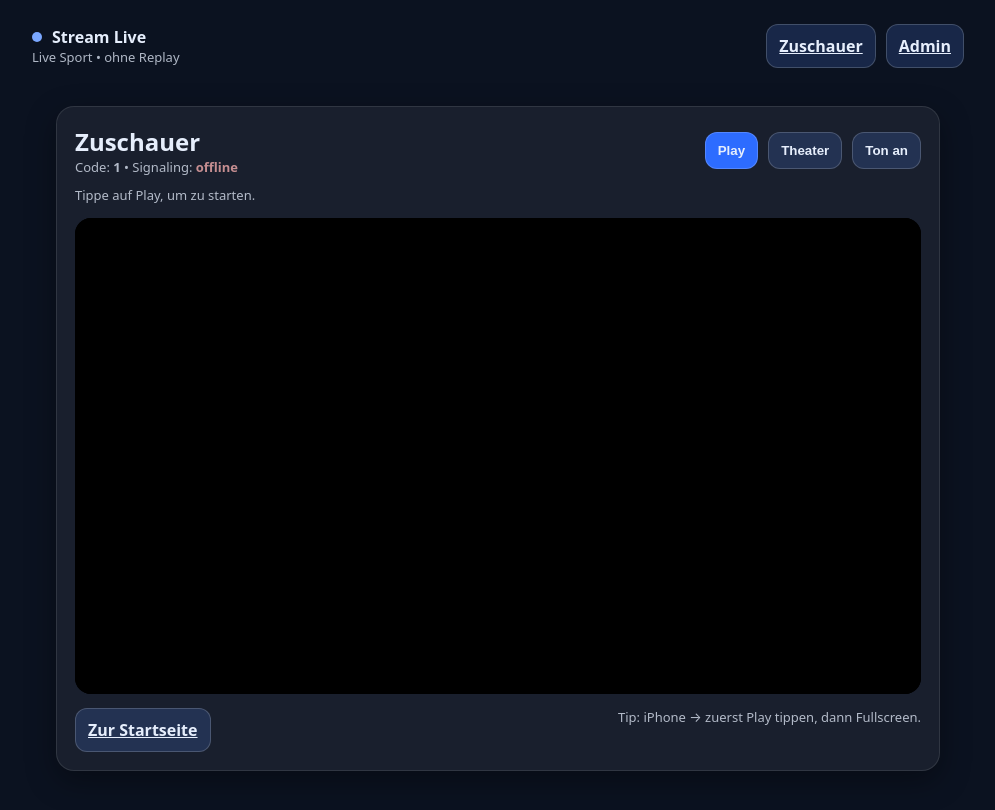
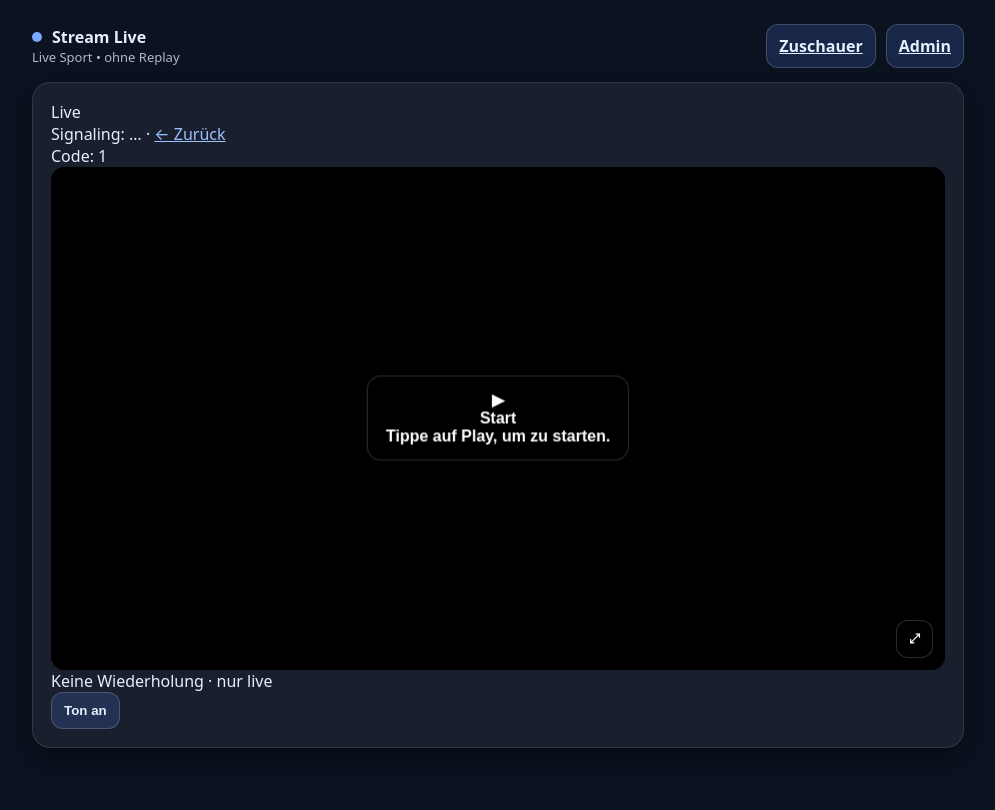
Before and after one commit to Kaiseregg/clubstream, a React (Vite) app in the folder web/: page /watch/1 in a window 1280 px wide. Shown: the top 810 px of the page, without its empty margins (142-1137 px from the left). Built offline with nearby package versions, Linux system fonts and the light colour scheme; no server answers.

Commit message:
Fix: viewer ICE send/receive + offer normalization

```diff
--- a/web/src/pages/Watch.jsx
+++ b/web/src/pages/Watch.jsx
@@ -14,17 +14,20 @@ function setViewportVhVar() {
   document.documentElement.style.setProperty("--vh", `${vh}px`);
 }
 
-function normDesc(desc, forcedType) {
-  if (!desc) return null;
-  if (typeof desc === "string") return { type: forcedType, sdp: desc };
-  if (typeof desc === "object" && desc.sdp) return desc;
+
+function normalizeSdpPayload(sdpLike) {
+  if (!sdpLike) return null;
+  if (typeof sdpLike === "string") return { type: "offer", sdp: sdpLike };
+  if (typeof sdpLike === "object" && typeof sdpLike.sdp === "string") {
+    return { type: sdpLike.type || "offer", sdp: sdpLike.sdp };
+  }
   return null;
 }
 
-function normCandidate(c) {
-  if (!c) return null;
-  if (typeof c.toJSON === "function") return c.toJSON();
-  if (typeof c === "object" && c.candidate) return c;
+function normalizeCandidatePayload(candLike) {
+  if (!candLike) return null;
+  if (typeof candLike === "string") return { candidate: candLike };
+  if (typeof candLike === "object") return candLike;
   return null;
 }
 
@@ -48,32 +51,107 @@ export default function Watch() {
   const forceRelay = useMemo(() => {
     const sp = new URLSearchParams(window.location.search);
     if (sp.get("relay") === "1") return true;
-    // Mobile default: relay is usually more stable behind carrier NATs
+    // Mobile networks are often symmetric NAT -> relay helps a lot
     return isMobileUA();
   }, []);
 
-  async function ensurePc() {
-    if (pcRef.current) return pcRef.current;
+  function stopJoinLoop() {
+    if (joinTimerRef.current) {
+      clearInterval(joinTimerRef.current);
+      joinTimerRef.current = null;
+    }
+  }
 
-    const ice = await getIceConfig({ forceRelay });
+  function cleanupPc() {
+    stopJoinLoop();
+    hasVideoRef.current = false;
 
-    const pc = new RTCPeerConnection({
-      iceServers: ice?.iceServers || [],
-      iceTransportPolicy: ice?.iceTransportPolicy || "all",
+    try {
+      if (pcRef.current) {
+        pcRef.current.ontrack = null;
+        pcRef.current.oniceconnectionstatechange = null;
+        pcRef.current.onconnectionstatechange = null;
+        pcRef.current.close();
+      }
+    } catch {}
+
+    pcRef.current = null;
+    remoteStreamRef.current = new MediaStream();
+
+    const v = videoRef.current;
+    if (v) {
+      try { v.pause(); } catch {}
+      v.srcObject = null;
+    }
+  }
+
+  async function ensurePlaybackGesture() {
+    const v = videoRef.current;
+    if (!v) return;
+    v.muted = muted;
+    try {
+      await v.play();
+    } catch {
+      // ignore – user can tap again
+    }
+  }
+
+  function sendViewerJoin() {
+    if (!sigRef.current?.send) return;
+    sigRef.current.send({ type: "viewer-join", code });
+  }
+
+  function startJoinLoop(reasonText) {
+    startedRef.current = true;
+    if (reasonText) setNote(reasonText);
+
+    // Send immediately
+    sendViewerJoin();
+
+    // Keep sending until offer arrives (helps when WS reconnects on 4G/5G)
+    if (!joinTimerRef.current) {
+      joinTimerRef.current = setInterval(() => {
+        if (hasVideoRef.current) return;
+        if (!sigOk) return;
+        sendViewerJoin();
+      }, 1500);
+    }
+  }
+
+  async function acceptOffer(offer, hostId) {
+    cleanupPc();
+
+    const pc = new RTCPeerConnection(await getIceConfig(forceRelay));
+    pcRef.current = pc;
+
+    pc.ontrack = (ev) => {
+      const stream = ev.streams?.[0];
+      if (!stream) return;
+
+      // Collect tracks into a dedicated MediaStream
+      stream.getTracks().forEach((t) => {
+        try { remoteStreamRef.current.addTrack(t); } catch {}
       });
 
-    pc.ontrack = (ev) => {
-      const stream = remoteStreamRef.current;
-      ev.streams?.[0]?.getTracks?.().forEach((t) => stream.addTrack(t));
-      if (videoRef.current) videoRef.current.srcObject = stream;
+      const v = videoRef.current;
+      if (v && v.srcObject !== remoteStreamRef.current) {
+        v.srcObject = remoteStreamRef.current;
         hasVideoRef.current = true;
+        stopJoinLoop();
         setNote("");
+        ensurePlaybackGesture();
+      }
     };
 
-    pc.onicecandidate = (ev) => {
-      const cand = normCandidate(ev.candidate);
-      if (cand) {
-        sigRef.current?.send?.({ type: "webrtc-ice", code, candidate: cand });
+    pc.onconnectionstatechange = () => {
+      const st = pc.connectionState;
+      if (st === "connected") {
+        setNote("");
+      }
+      if (st === "failed" || st === "disconnected") {
+        // Mobile network drops -> restart join
+        cleanupPc();
+        startJoinLoop("Verbindung unterbrochen – neu verbinden…");
       }
     };
 
@@ -86,49 +164,23 @@ export default function Watch() {
       }
     };
 
-    pcRef.current = pc;
-    return pc;
-  }
+    const offerInit = normalizeSdpPayload(offer);
+    if (!offerInit) throw new Error("invalid-offer");
 
-  function cleanupPc() {
-    try { joinTimerRef.current && clearInterval(joinTimerRef.current); } catch {}
-    joinTimerRef.current = null;
+    pc.onicecandidate = (ev) => {
+      const c = ev.candidate;
+      if (!c) return;
+      if (!hostId) return;
+      try {
+        sigRef.current?.send?.({ type: "webrtc-ice", code, to: hostId, candidate: c.toJSON ? c.toJSON() : c });
+      } catch {}
+    };
 
-    try { pcRef.current?.close?.(); } catch {}
-    pcRef.current = null;
-
-    hasVideoRef.current = false;
-    remoteStreamRef.current = new MediaStream();
-    if (videoRef.current) videoRef.current.srcObject = null;
-  }
-
-  function sendViewerJoin() {
-    sigRef.current?.send?.({ type: "viewer-join", code });
-  }
-
-  function startJoinLoop(msg) {
-    setNote(msg || "Verbinde…");
-    sendViewerJoin();
-    try { joinTimerRef.current && clearInterval(joinTimerRef.current); } catch {}
-    joinTimerRef.current = setInterval(() => {
-      if (!hasVideoRef.current) sendViewerJoin();
-    }, 2500);
-  }
-
-  async function acceptOffer(rawOffer) {
-    const offer = normDesc(rawOffer, "offer");
-    if (!offer?.sdp) return;
-
-    const pc = await ensurePc();
-
-    // Accept both {type:'offer',sdp:'...'} and raw sdp string.
-    await pc.setRemoteDescription(offer);
-
+    await pc.setRemoteDescription(offerInit);
     const answer = await pc.createAnswer();
     await pc.setLocalDescription(answer);
 
-    // Send full localDescription (includes type + sdp) so Admin can setRemoteDescription directly.
-    sigRef.current?.send?.({ type: "webrtc-answer", code, sdp: pc.localDescription });
+    sigRef.current?.send?.({ type: "webrtc-answer", code, to: hostId, sdp: pc.localDescription || answer });
 }
 
   // Signaling connect
@@ -139,25 +191,32 @@ export default function Watch() {
     sigRef.current = connectSignaling(
       async (msg) => {
         if (msg?.type === "webrtc-offer" && msg.sdp) {
-          await acceptOffer(msg.sdp);
+          // msg.sdp can be a string or {type,sdp}; host id is msg.from
+          await acceptOffer(msg.sdp, msg.from);
         }
         if (msg?.type === "webrtc-ice" && msg.candidate) {
           const pc = pcRef.current;
-          const cand = normCandidate(msg.candidate);
+          const cand = normalizeCandidatePayload(msg.candidate);
           if (pc && cand) {
             try { await pc.addIceCandidate(cand); } catch {}
           }
         }
         if (msg?.type === "ended") {
           cleanupPc();
-          setNote("Stream beendet.");
+          startJoinLoop("Verbindung unterbrochen – neu verbinden…");
         }
       },
       (status) => {
         const ok = !!status?.ok;
         setSigOk(ok);
 
-        if (!ok) return;
+        if (!ok) {
+          // Keep UI ready for re-join
+          if (startedRef.current && !hasVideoRef.current) {
+            setNote("Verbindung…");
+          }
+          return;
+        }
 
         // On reconnect, re-announce join (common on mobile)
         if (startedRef.current && !hasVideoRef.current) {
@@ -172,70 +231,81 @@ export default function Watch() {
       try { sigRef.current?.close?.(); } catch {}
     };
     // eslint-disable-next-line react-hooks/exhaustive-deps
-  }, []);
+  }, [code]);
 
-  // Autoplay helper: user gesture required on iOS; we still try.
-  async function tryPlay() {
-    try {
-      if (videoRef.current) await videoRef.current.play();
-    } catch {}
+  // Keep video element mute state in sync
+  useEffect(() => {
+    const v = videoRef.current;
+    if (v) v.muted = muted;
+  }, [muted]);
+
+  function onPlayClick() {
+    // User gesture: allow play() + kick off join loop
+    ensurePlaybackGesture();
+    startJoinLoop("Verbinde…");
   }
 
-  const canFullscreen = useMemo(() => {
-    const v = videoRef.current;
-    return !!(v && (v.requestFullscreen || v.webkitEnterFullscreen));
-  }, [videoRef.current]);
-
-  async function toggleFullscreen() {
-    const v = videoRef.current;
-    if (!v) return;
-
-    // iOS Safari uses webkitEnterFullscreen() (native player)
-    if (v.webkitEnterFullscreen) {
-      try { v.webkitEnterFullscreen(); } catch {}
-      return;
-    }
-
-    if (document.fullscreenElement) {
-      try { await document.exitFullscreen(); } catch {}
-      return;
-    }
-    try { await v.requestFullscreen(); } catch {}
+  function toggleTheater() {
+    setTheater((v) => !v);
+    // When switching modes, keep playback alive
+    setTimeout(() => ensurePlaybackGesture(), 0);
   }
 
   return (
-    <div className="wrap">
-      <div className="card">
-        <div style={{ display: "flex", justifyContent: "space-between", alignItems: "center", gap: 10, flexWrap: "wrap" }}>
+    <div className={"row"}>
+      <div className={"col"}>
+        <div className={"card"}>
+          <div className={"cardHead"}>
             <div>
-            <h2 style={{ margin: 0 }}>Zuschauer</h2>
-            <div className="muted">Code: <strong>{code}</strong> • Signaling: <strong style={{ color: sigOk ? "#b6ffbf" : "#ffb3b3" }}>{sigOk ? "ok" : "offline"}</strong></div>
+              <div className={"h1"}>Live</div>
+              <div className={"sub"}>
+                Signaling: {sigOk ? "ok" : "…"} · <Link to={"/"}>← Zurück</Link>
               </div>
-          <div style={{ display: "flex", gap: 10, flexWrap: "wrap" }}>
-            <button className="btn btnPrimary" onClick={() => { startedRef.current = true; startJoinLoop("Verbinde…"); tryPlay(); }}>Play</button>
-            <button className="btn" onClick={() => setTheater((s) => !s)}>{theater ? "Normal" : "Theater"}</button>
-            <button className="btn" onClick={() => setMuted((m) => !m)}>{muted ? "Ton an" : "Ton aus"}</button>
-            {canFullscreen && <button className="btn" onClick={toggleFullscreen}>Fullscreen</button>}
+            </div>
+            <div className={"pill"}>Code: {code}</div>
+          </div>
+
+          <div className={"videoWrap"}>
+            <div className={"video " + (theater ? "theaterOn" : "")}
+                 style={theater ? { height: "calc(var(--vh, 1vh) * 100)" } : undefined}>
+              <video
+                ref={videoRef}
+                className={"videoEl"}
+                playsInline
+                muted={muted}
+                controls={false}
+              />
+
+              {!hasVideoRef.current && (
+                <button className={"playOverlay"} onClick={onPlayClick}>
+                  <div className={"playOverlayInner"}>
+                    <div className={"playIcon"}>▶</div>
+                    <div className={"playText"}>
+                      <div className={"playTitle"}>Start</div>
+                      <div className={"playHint"}>{note}</div>
+                    </div>
+                  </div>
+                </button>
+              )}
+
+              <button className={"fsBtn"} onClick={toggleTheater} title={"Vollbild"}>
+                ⤢
+              </button>
+
+              {theater && (
+                <button className={"theaterClose"} onClick={() => setTheater(false)} title={"Schliessen"}>
+                  ✕
+                </button>
+              )}
             </div>
           </div>
 
-        {note && <div className="muted" style={{ marginTop: 10 }}>{note}</div>}
-
-        <div className={"videoStage" + (theater ? " theater" : "")} style={{ marginTop: 14 }}>
-          <video
-            ref={videoRef}
-            className="videoEl"
-            playsInline
-            autoPlay
-            muted={muted}
-            controls={false}
-            onClick={tryPlay}
-          />
+          <div className={"cardFoot"}>
+            <div className={"sub"}>Keine Wiederholung · nur live</div>
+            <button className={"btn"} onClick={() => setMuted((m) => !m)}>
+              {muted ? "Ton an" : "Ton aus"}
+            </button>
           </div>
-
-        <div style={{ display: "flex", justifyContent: "space-between", marginTop: 14, flexWrap: "wrap", gap: 10 }}>
-          <Link className="btn" to="/">Zur Startseite</Link>
-          <div className="muted">Tip: iPhone → zuerst Play tippen, dann Fullscreen.</div>
         </div>
       </div>
     </div>
```
Lines whose indentation alone changed are shown as unchanged.
